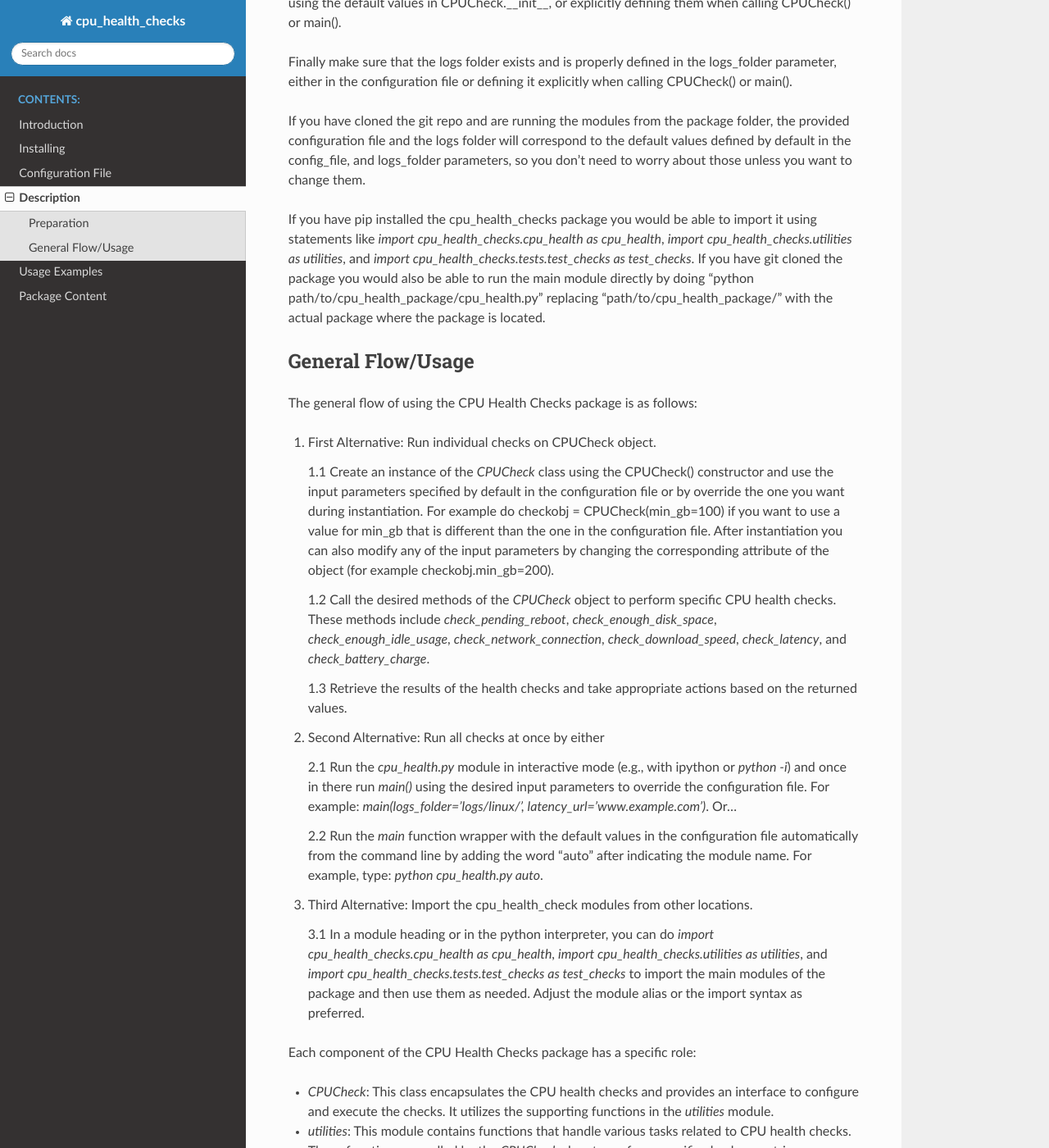
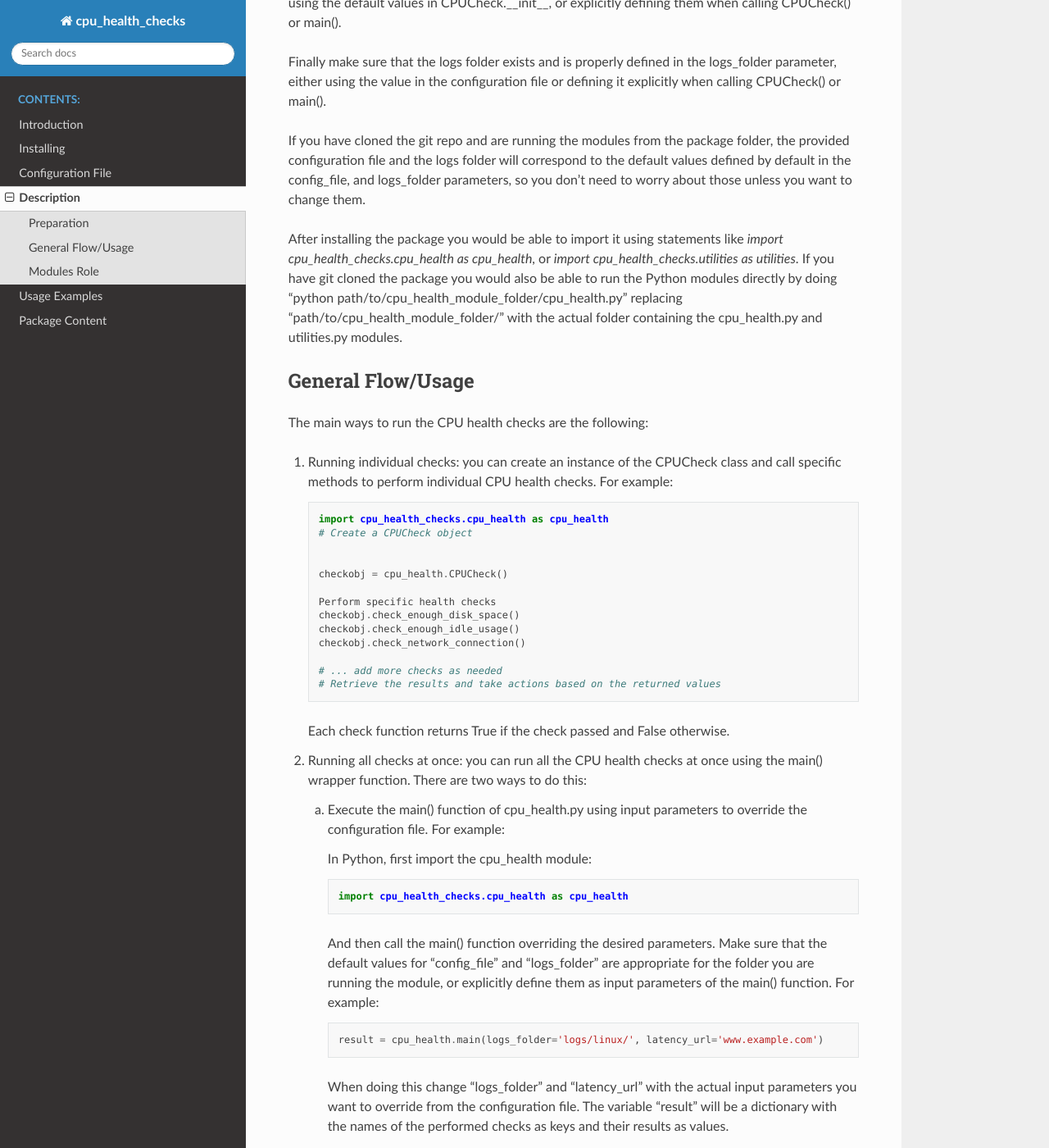
Before and after one commit to fsantanar/cpu_health_checks, a Sphinx documentation site: the page built from docs/sphinx/Description.rst, in a window 1280 px wide and 1400 px high, scrolled down 728 px. Shown: the whole window at 82% size. Built offline with Sphinx 7.4.7 and the Read the Docs theme 2.0.0, drawn with Linux system fonts in a browser that asks for light colours; some of the changed text lies outside the part shown.

Commit message:
Editing .rst files for documentation

```diff
--- a/docs/sphinx/Description.rst
+++ b/docs/sphinx/Description.rst
@@ -17,34 +17,93 @@ For that we need to either pip install the cpu_health_checks package, or git clo
 
 Then make sure that the configuration file exists and has a main key containing all the necessary input parameters. Then check that the config_file and config_mode values are correct either by using the default values in CPUCheck.__init__, or explicitly defining them when calling CPUCheck() or main().
 
-Finally make sure that the logs folder exists and is properly defined in the logs_folder parameter, either in the configuration file or defining it explicitly when calling CPUCheck() or main().
+Finally make sure that the logs folder exists and is properly defined in the logs_folder parameter, either using the value in the configuration file or defining it explicitly when calling CPUCheck() or main().
 
 If you have cloned the git repo and are running the modules from the package folder, the provided configuration file and the logs folder will correspond to the default values defined by default in the config_file, and logs_folder parameters, so you don't need to worry about those unless you want to change them.
 
-If you have pip installed the cpu_health_checks package you would be able to import it using statements like `import cpu_health_checks.cpu_health as cpu_health`, `import cpu_health_checks.utilities as utilities`, and `import cpu_health_checks.tests.test_checks as test_checks`. If you have git cloned the package you would also be able to run the main module directly by doing "python path/to/cpu_health_package/cpu_health.py" replacing "path/to/cpu_health_package/" with the actual package where the package is located.
+After installing the package you would be able to import it using statements like `import cpu_health_checks.cpu_health as cpu_health`, or `import cpu_health_checks.utilities as utilities`.
+If you have git cloned the package you would also be able to run the Python modules directly by doing "python path/to/cpu_health_module_folder/cpu_health.py" replacing "path/to/cpu_health_module_folder/" with the actual folder containing the cpu_health.py and utilities.py modules.
 
 General Flow/Usage
 ------------------
 
-The general flow of using the CPU Health Checks package is as follows:
+The main ways to run the CPU health checks are the following:
 
-1. First Alternative: Run individual checks on CPUCheck object.
+1. Running individual checks: you can create an instance of the CPUCheck class and call specific methods to perform individual CPU health checks. For example:
 
-   1.1 Create an instance of the `CPUCheck` class using the CPUCheck() constructor and use the input parameters specified by default in the configuration file or by override the one you want during instantiation. For example do checkobj = CPUCheck(min_gb=100) if you want to use a value for min_gb that is different than the one in the configuration file. After instantiation you can also modify any of the input parameters by changing the corresponding attribute of the object (for example checkobj.min_gb=200).
+   .. code-block:: python
 
-   1.2 Call the desired methods of the `CPUCheck` object to perform specific CPU health checks. These methods include `check_pending_reboot`, `check_enough_disk_space`, `check_enough_idle_usage`, `check_network_connection`, `check_download_speed`, `check_latency`, and `check_battery_charge`.
+      import cpu_health_checks.cpu_health as cpu_health
+      # Create a CPUCheck object
 
-   1.3 Retrieve the results of the health checks and take appropriate actions based on the returned values.
 
-2. Second Alternative: Run all checks at once by either
+      checkobj = cpu_health.CPUCheck()
 
-   2.1 Run the `cpu_health.py` module in interactive mode (e.g., with ipython or `python -i`) and once in there run `main()` using the desired input parameters to override the configuration file. For example: `main(logs_folder='logs/linux/', latency_url='www.example.com')`. Or...
+      Perform specific health checks
+      checkobj.check_enough_disk_space()
+      checkobj.check_enough_idle_usage()
+      checkobj.check_network_connection()
 
-   2.2 Run the `main` function wrapper with the default values in the configuration file automatically from the command line by adding the word "auto" after indicating the module name. For example, type: `python cpu_health.py auto`.
+      # ... add more checks as needed
+      # Retrieve the results and take actions based on the returned values
 
-3. Third Alternative: Import the cpu_health_check modules from other locations.
+   Each check function returns True if the check passed and False otherwise.
 
-   3.1 In a module heading or in the python interpreter, you can do `import cpu_health_checks.cpu_health as cpu_health`, `import cpu_health_checks.utilities as utilities`, and `import cpu_health_checks.tests.test_checks as test_checks` to import the main modules of the package and then use them as needed. Adjust the module alias or the import syntax as preferred.
+2. Running all checks at once: you can run all the CPU health checks at once using the main() wrapper function. There are two ways to do this:
+
+   a. Execute the main() function of cpu_health.py using input parameters to override the configuration file. For example:
+
+      In Python, first import the cpu_health module:
+
+      .. code-block:: python
+
+         import cpu_health_checks.cpu_health as cpu_health
+
+      And then call the main() function overriding the desired parameters. Make sure that the default values for "config_file" and "logs_folder" are appropriate for the folder you are running the module, or explicitly define them as input parameters of the main() function. For example:
+
+      .. code-block:: python
+
+         result = cpu_health.main(logs_folder='logs/linux/', latency_url='www.example.com')
+
+      When doing this change "logs_folder" and "latency_url" with the actual input parameters you want to override from the configuration file. The variable "result" will be a dictionary with the names of the performed checks as keys and their results as values.
+
+      If you have cloned the repo, you can do the same thing by navigating to the src/cpu_health_checks/ folder containing the Python modules, running the cpu_health.py module interactively in Python, and then using its main() function. For example:
+
+      .. code-block:: shell
+
+
+         python -i cpu_health.py
+
+      And then in Python, type:
+
+      .. code-block:: python
+
+         main(logs_folder='logs/linux/', latency_url='www.example.com')
+
+   b. Execute the main() function of cpu_health.py using the default parameters defined in the .yml configuration file, and the default values for "config_file" and "config_mode" defined in the CPUCheck() constructor. For example:
+
+      In Python, first import the cpu_health module:
+
+      .. code-block:: python
+
+         import cpu_health_checks.cpu_health as cpu_health
+
+      And then run the main() function with the default input parameters without explicitly defining any parameter at call time:
+
+      .. code-block:: python
+
+         main()
+
+      If you have cloned the repo, you can do this in a single step without needing to use Python interactively. Just navigate to the folder containing the Python modules and run the cpu_health.py module using the "auto" option:
+
+      .. code-block:: shell
+
+         python cpu_health.py auto
+
+Both methods generate logs in the specified logs folder, providing detailed information about the health check results.
+
+Modules Role
+--------------
 
 Each component of the CPU Health Checks package has a specific role:
 
```
Also changed, not shown: README.md (+1 -1 lines), docs/sphinx/Installing.rst (+8 -30 lines).
